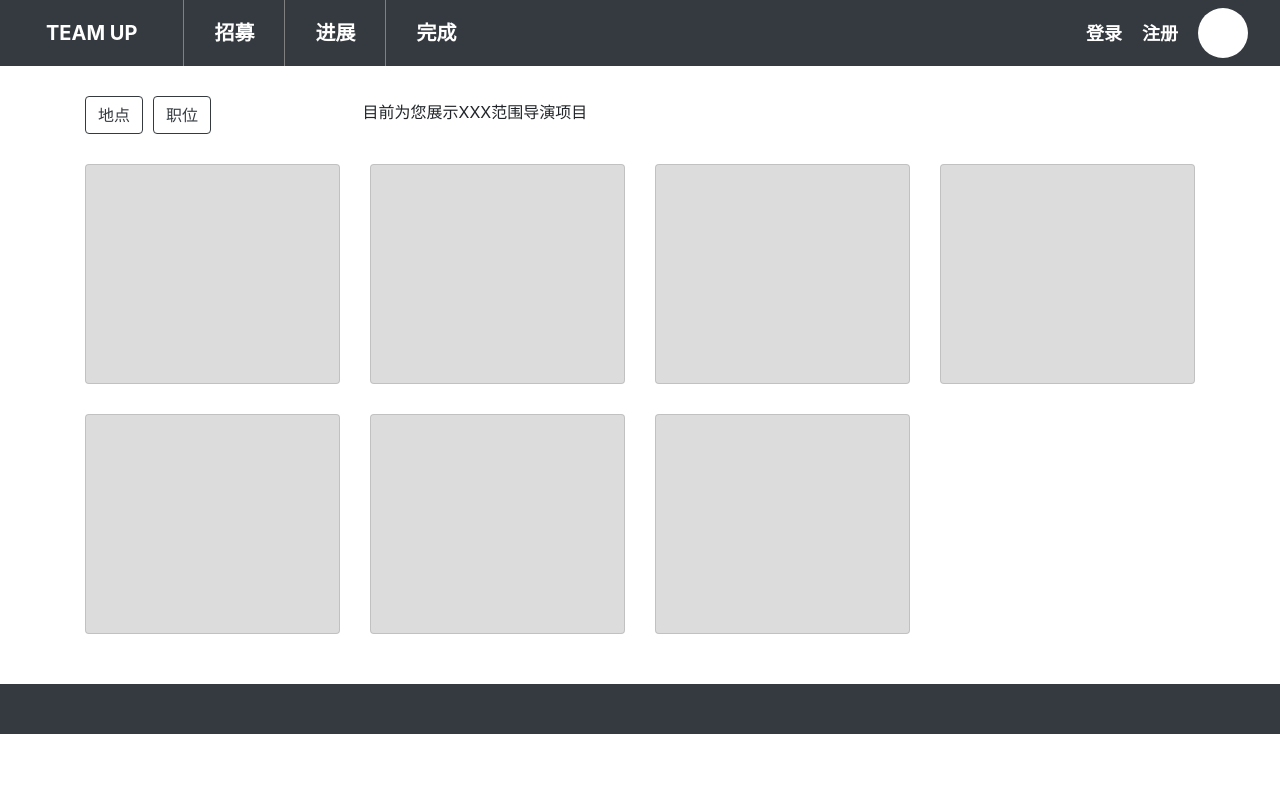
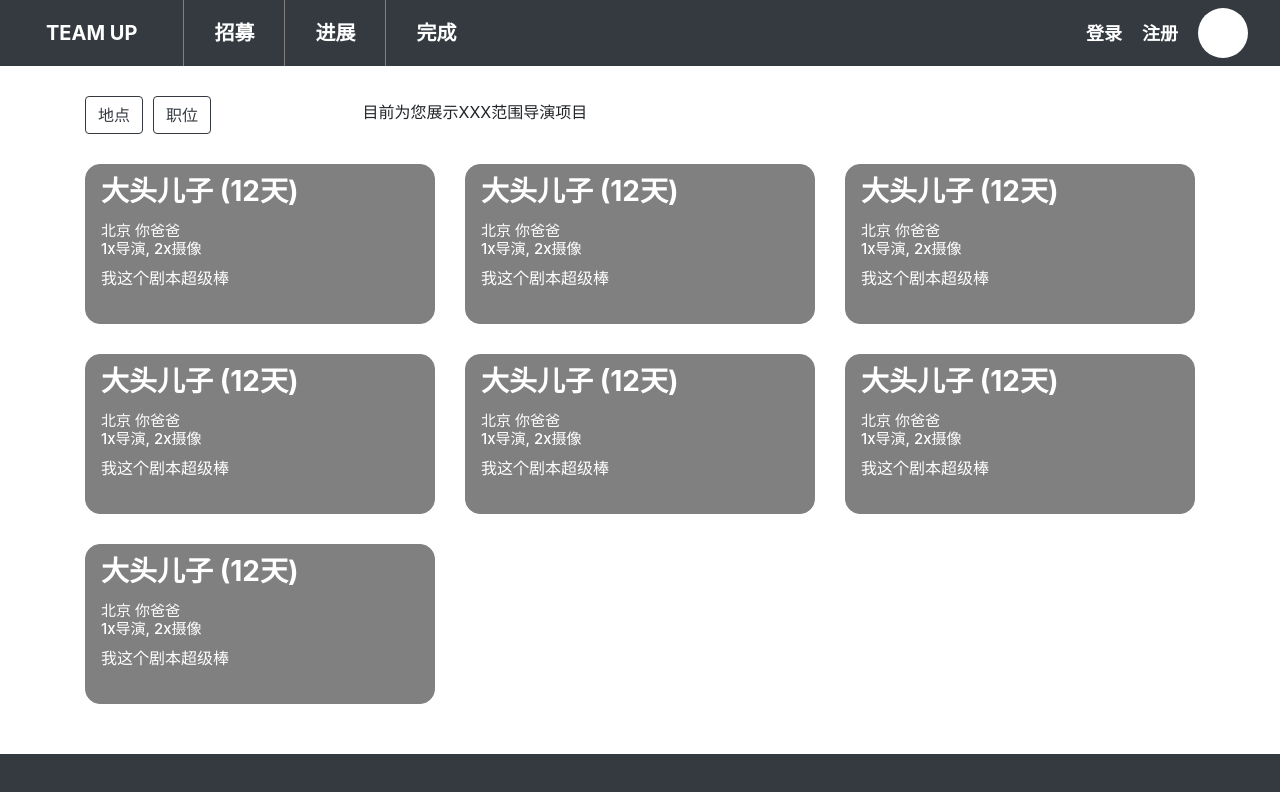
Before and after one commit to JWhoops/team-up, a React (Create React App) app: page /recruit in a window 1280 px wide. Shown: the top 792 px of the page. Built offline with nearby package versions, Linux system fonts and the light colour scheme.

Commit message:
finish recruit card styling

```diff
--- a/src/components/pages/recruit/RecruitPage.css
+++ b/src/components/pages/recruit/RecruitPage.css
@@ -7,10 +7,3 @@
   display: inline;
   vertical-align: sub;
 }
-
-.card {
-  margin-top: 30px;
-  width: 100%;
-  height: 220px;
-  background-color: gainsboro;
-}
--- a/src/components/pages/recruit/RecruitPage.js
+++ b/src/components/pages/recruit/RecruitPage.js
@@ -1,6 +1,7 @@
 import React from 'react';
 import './RecruitPage.css'
 import { Container, Button, Row, Col } from "react-bootstrap"
+import Card from "./components/Card"
 
 function RecruitPage() {
     return (
@@ -15,26 +16,26 @@ function RecruitPage() {
                 </Col>
             </Row>
             <Row className="card-row">
-                <Col lg={3} md={4} sm={6}>
-                    <div className="card"></div>
+                <Col lg={4} md={6} sm={6} xs={12}>
+                    <Card />
                 </Col>
-                <Col lg={3} md={4} sm={6}>
-                    <div className="card"></div>
+                <Col lg={4} md={6} sm={6} xs={12}>
+                    <Card />
                 </Col>
-                <Col lg={3} md={4} sm={6}>
-                    <div className="card"></div>
+                <Col lg={4} md={6} sm={6} xs={12}>
+                    <Card />
                 </Col>
-                <Col lg={3} md={4} sm={6}>
-                    <div className="card"></div>
+                <Col lg={4} md={6} sm={6} xs={12}>
+                    <Card />
                 </Col>
-                <Col lg={3} md={4} sm={6}>
-                    <div className="card"></div>
+                <Col lg={4} md={6} sm={6} xs={12}>
+                    <Card />
                 </Col>
-                <Col lg={3} md={4} sm={6}>
-                    <div className="card"></div>
+                <Col lg={4} md={6} sm={6} xs={12}>
+                    <Card />
                 </Col>
-                <Col lg={3} md={4} sm={6}>
-                    <div className="card"></div>
+                <Col lg={4} md={6} sm={6} xs={12}>
+                    <Card />
                 </Col>
             </Row>
         </Container>
--- /dev/null
+++ b/src/components/pages/recruit/components/Card.css
@@ -0,0 +1,20 @@
+.card {
+  padding-top: 10px;
+  padding-left: 15px;
+  background-color: gray;
+  color: white;
+  margin-top: 30px;
+  width: 100%;
+  height: 160px;
+  border: 1px solid gray;
+  border-radius: 15px;
+}
+
+#title {
+  font-weight: bold;
+}
+
+#location {
+  margin-top: 5px;
+  font-size: 15px;
+}
--- /dev/null
+++ b/src/components/pages/recruit/components/Card.js
@@ -0,0 +1,15 @@
+import React from 'react';
+import "./Card.css"
+
+function Card() {
+    return (
+        <div className="card">
+            <h3 id="title">大头儿子 (12天)</h3>
+            <h6 id="location">北京 你爸爸 <br />
+            1x导演, 2x摄像</h6>
+            <p id="description">我这个剧本超级棒</p>
+        </div>
+    )
+}
+
+export default Card;
```
